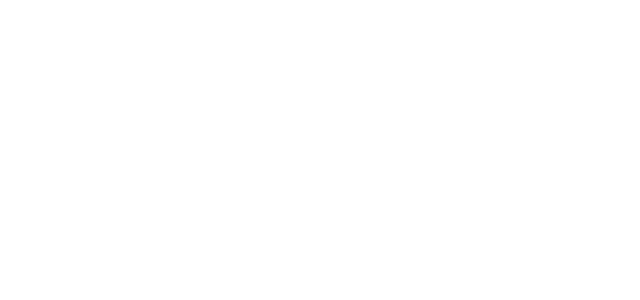
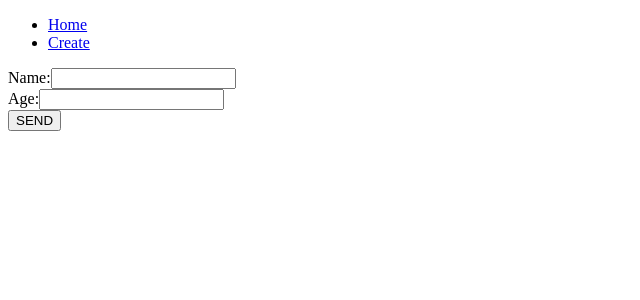
Before and after one commit to MariaMicek/firebase-crud, a React (Create React App) app: page /create in a window 1280 px wide. Shown: the top 300 px of the page, without its empty margins (0-640 px from the left). Built offline with nearby package versions, Linux system fonts and the light colour scheme.

Commit message:
Menu and Create components added (version 1)

```diff
--- a/src/App.js
+++ b/src/App.js
@@ -1,12 +1,16 @@
 import React, { Component } from 'react'
-import {BrowserRouter, Route}from 'react-router-dom'
+import { BrowserRouter, Route } from 'react-router-dom'
 import List from './components/List'
+import Menu from './components/Menu'
+import Create from './components/Create'
 
 class App extends Component {
   render() {
     return (
       <BrowserRouter>
-        <Route exact path={'/'} component={List}/>
+        <Menu />
+        <Route exact path={'/'} component={List} />
+        <Route path={'/create'} component={Create} />
       </BrowserRouter>
     )
   }
--- /dev/null
+++ b/src/components/Create.js
@@ -0,0 +1,38 @@
+import React from 'react'
+
+class Create extends React.Component {
+    state = {
+        name: null,
+        age: null
+    }
+
+    handleChange = (event, fieldName) => {
+        this.setState({[fieldName]: event.target.value})
+    }
+
+    render() {
+        return (
+            <form>
+                <div>
+                    Name:
+                <input
+                        value={this.state.name}
+                        onChange={event => this.handleChange(event, 'name')}
+                    />
+                </div>
+                <div>
+                    Age:
+                <input
+                        value={this.state.age}
+                        onChange={event => this.handleChange(event, 'name')}
+                    />
+                </div>
+                <div>
+                    <button>SEND</button>
+                </div>
+            </form>
+        )
+    }
+}
+
+export default Create
--- /dev/null
+++ b/src/components/Menu.js
@@ -0,0 +1,17 @@
+import React from 'react'
+import { Link } from 'react-router-dom'
+
+const Menu = () => {
+    return (
+        <ul>
+            <li>
+                <Link to={'/'}>Home</Link>
+            </li>
+            <li>
+                <Link to={'/create'}>Create</Link>
+            </li>
+        </ul>
+    )
+}
+
+export default Menu
```
